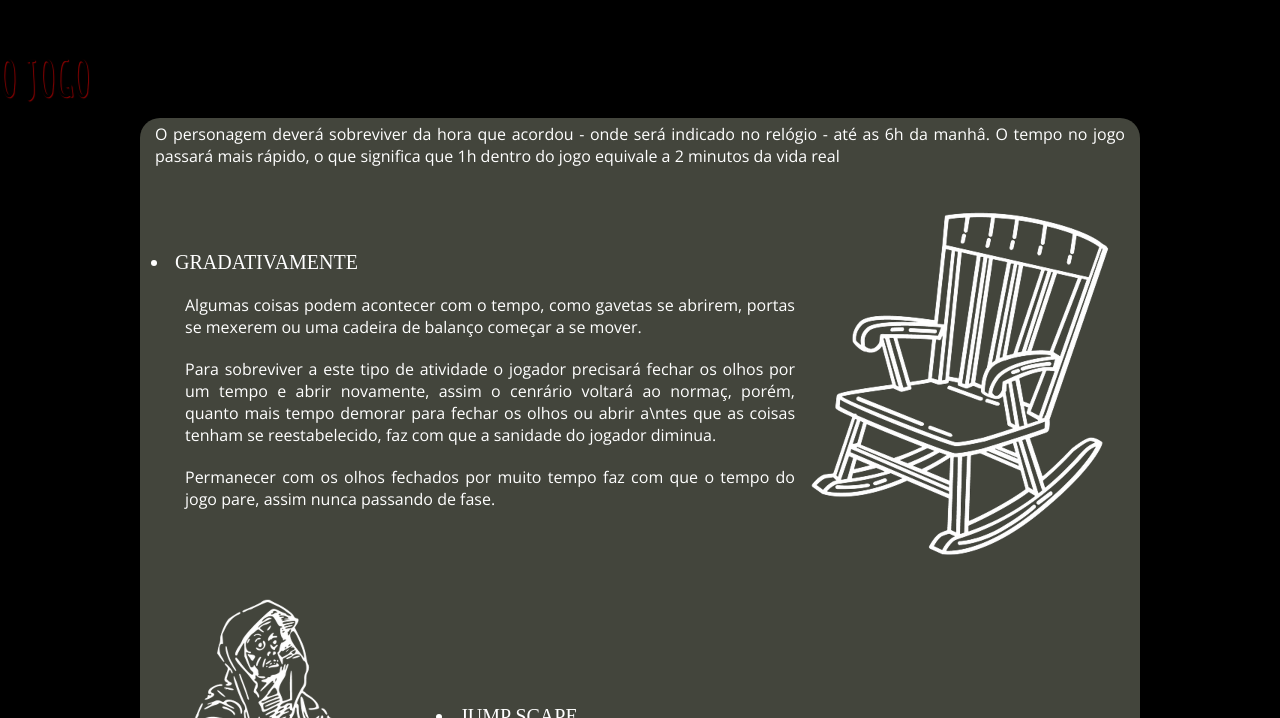
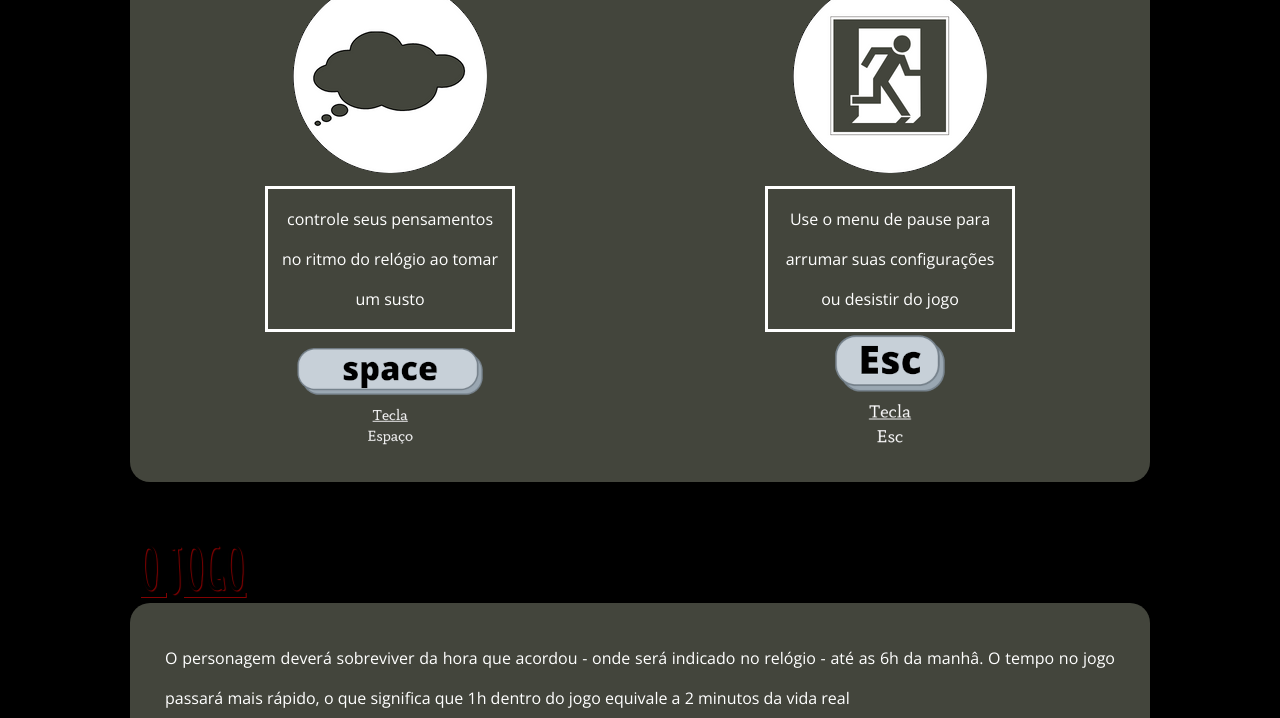
Before and after one commit to AdriFabbris/projeto-rem, a plain HTML site: page index.html in a window 1280 px wide. Shown: the part 2082-2800 px from the top of the page. Drawn offline with nearby package versions, Linux system fonts and the light colour scheme.

Commit message:
Update style.css

```diff
--- a/style.css
+++ b/style.css
@@ -26,9 +26,10 @@ p {
     font-family: var(--font02);
     font-weight: lighter;
     color: white;
-    margin: 10px;
-    padding: 5px;
+    margin: 15px;
+    padding: 10px;
     text-align: justify;
+    line-height: 40px;
 }
 
 /* CABEÇALHO */
@@ -51,11 +52,11 @@ header > img {
 
 main > h1 {
     font-family: var(--font01);
-    font-size: 3em;
+    font-size: 3.5em;
     text-shadow: 1px 1px 1px rgb(131, 2, 2);
-    background-image: url('imagens/fundo-h2.png');
-    background-repeat: no-repeat;
-
+    text-decoration: underline;
+    max-width: 1000px;
+    margin: auto;
 }
 
 section {
@@ -64,6 +65,7 @@ section {
     margin: auto;
     margin-bottom: 50px;
     border-radius: 20px;
+    padding: 10px;
 }
 
 /* COMANDOS */
@@ -161,7 +163,7 @@ li {
     background-color: white;
     font-size: 1em;
     margin: auto;
-    width: 800px;
+    max-width: 850px;
     text-align: center;
 }
 
@@ -172,7 +174,7 @@ li {
 }
 
 .o-jogo > ul, li {
-    max-width: 800px;
+    max-width: 600px;
     margin: auto;
     margin-bottom: 10px;
     padding: 5px;
```
